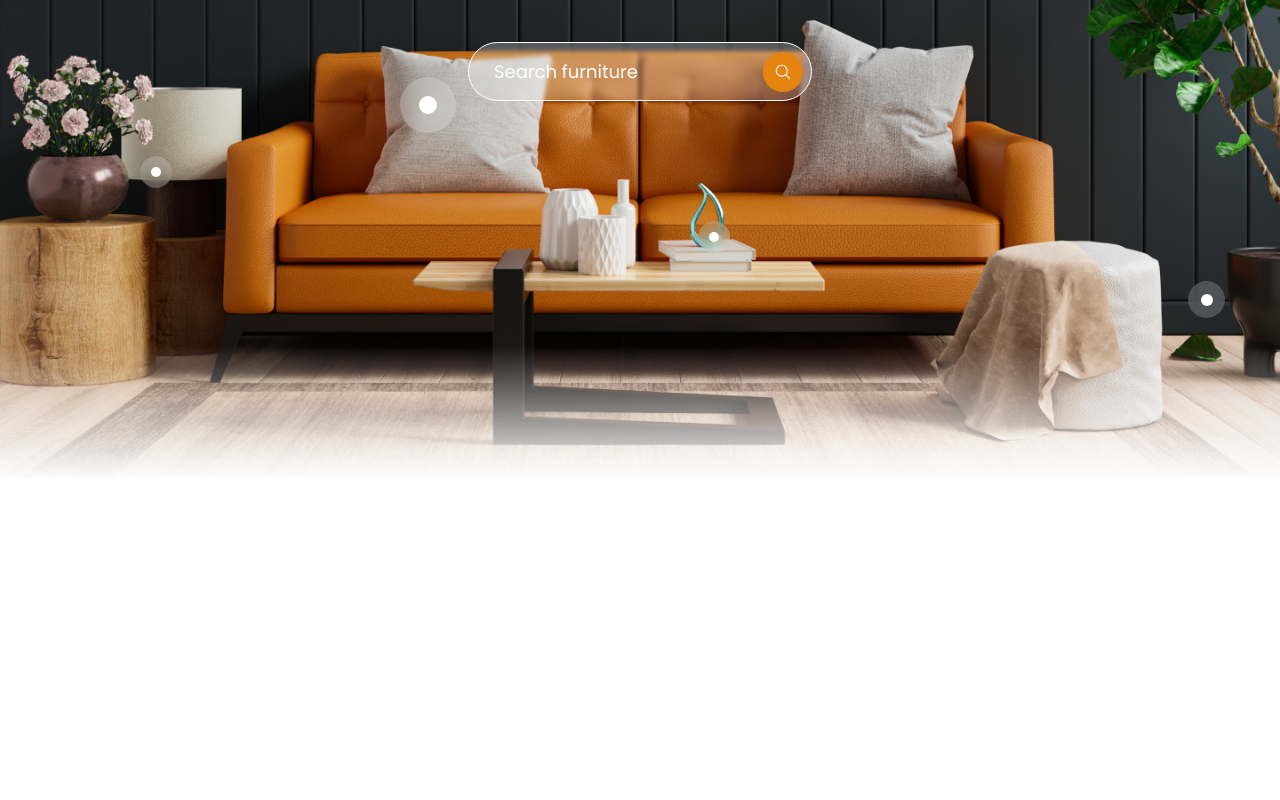
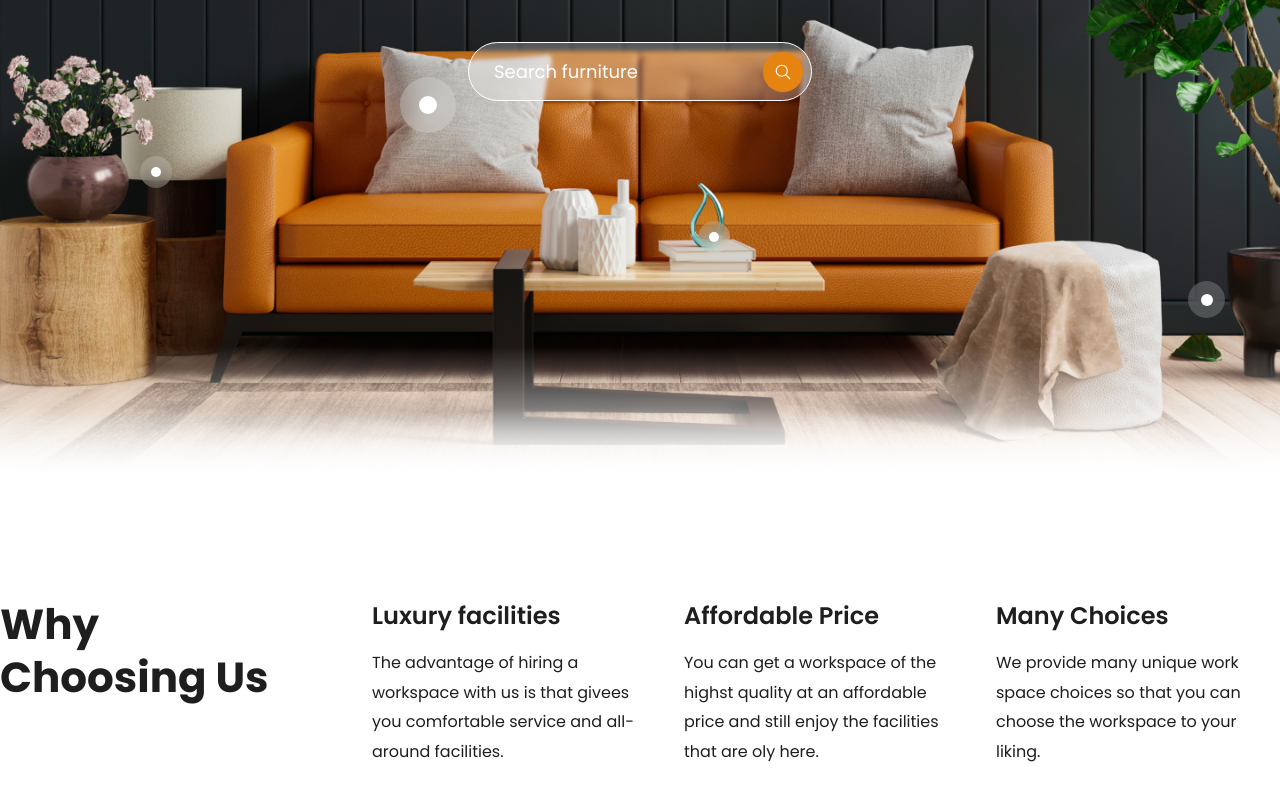
Before and after one commit to shadafhossain01/Panto-Landing-Page, a React (Vite) app: page / in a window 1280 px wide. Shown: the part 482-1282 px from the top of the page. Before the commit the page ends 960 px from the top, so only its background shows below. Built offline with nearby package versions, Linux system fonts and the light colour scheme.

Commit message:
Why Us Section Done

```diff
--- a/src/components/Container.jsx
+++ b/src/components/Container.jsx
@@ -1,7 +1,7 @@
 import React from "react";
 
 const Container = ({children}) => {
-  return <div className="md:max-w-7xl mx-auto">{children}</div>;
+  return <div className="md:max-w-7xl mx-auto px-[5px] xl:px-0">{children}</div>;
 };
 
 export default Container;
--- a/src/pages/home/Hero.jsx
+++ b/src/pages/home/Hero.jsx
@@ -9,8 +9,7 @@ const Hero = () => {
       className="bg-cover bg-center h-screen md:h-[120vh] bg-no-repeat w-full relative"
       style={{ backgroundImage: `url(${herobg})` }}
     >
-
-    {/*  content Section */}
+      {/*  content Section */}
       <div className="text-center pt-[180px]">
         <h1 className="font-['Poppins'] font-medium text-[25px] md:text-[50px] lg:text-[64px] leading-[130%] text-white mb-10 md:mb-14">
           Make your interior more <br /> minimalistic & modern
@@ -31,17 +30,28 @@ const Hero = () => {
         </div>
       </div>
 
+      <div className="absolute bottom-0 h-[140px]  left-0 bg-linear-to-t from-white via-transparent to-transparent w-full">
+      </div>
+
       {/*  tooltips section */}
-      <div className={`hidden xl:flex w-[56px] absolute h-[56px] bottom-[345px] left-[400px]  rounded-full justify-center items-center bg-white/20 backdrop-blur-sm cursor-pointer group`} >
+      <div
+        className={`hidden xl:flex w-[56px] absolute h-[56px] bottom-[345px] left-[400px]  rounded-full justify-center items-center bg-white/20 backdrop-blur-sm cursor-pointer group`}
+      >
         <Tooltip size={"18px"} />
       </div>
-      <div className={`hidden xl:flex w-[32px] absolute h-[32px] bottom-[290px] left-[140px]  rounded-full justify-center items-center bg-white/20 backdrop-blur-sm cursor-pointer group`} >
+      <div
+        className={`hidden xl:flex w-[32px] absolute h-[32px] bottom-[290px] left-[140px]  rounded-full justify-center items-center bg-white/20 backdrop-blur-sm cursor-pointer group`}
+      >
         <Tooltip size={"10px"} />
       </div>
-      <div className={`hidden xl:flex w-[37px] absolute h-[37px] bottom-[160px] right-[55px]  rounded-full justify-center items-center bg-white/20 backdrop-blur-sm cursor-pointer group`} >
+      <div
+        className={`hidden xl:flex w-[37px] absolute h-[37px] bottom-[160px] right-[55px]  rounded-full justify-center items-center bg-white/20 backdrop-blur-sm cursor-pointer group`}
+      >
         <Tooltip size={"12px"} />
       </div>
-      <div className={`hidden xl:flex w-[32px] absolute h-[32px] bottom-[225px] right-[43%]  rounded-full justify-center items-center bg-white/20 backdrop-blur-sm cursor-pointer group`} >
+      <div
+        className={`hidden xl:flex w-[32px] absolute h-[32px] bottom-[225px] right-[43%]  rounded-full justify-center items-center bg-white/20 backdrop-blur-sm cursor-pointer group`}
+      >
         <Tooltip size={"10px"} />
       </div>
     </section>
--- a/src/pages/home/Home.jsx
+++ b/src/pages/home/Home.jsx
@@ -1,11 +1,12 @@
 import React from "react";
 import Hero from "./Hero";
+import Whyus from "./Whyus";
 
 const Home = () => {
   return (
     <>
-      {/* Hero Section */}
         <Hero />
+        <Whyus/>
     </>
   );
 };
--- /dev/null
+++ b/src/pages/home/Whyus.jsx
@@ -0,0 +1,49 @@
+import React from "react";
+import Container from "../../components/Container";
+
+const Whyus = () => {
+
+    const chosseUsText = [
+      {
+        heading: "Luxury facilities",
+        content:
+          "The advantage of hiring a workspace with us is that givees you comfortable service and all-around facilities.",
+      },
+      {
+        heading: "Affordable Price",
+        content:
+          "You can get a workspace of the highst quality at an affordable price and still enjoy the facilities that are oly here.",
+      },
+      {
+        heading: "Many Choices",
+        content:
+          "We provide many unique work space choices so that you can choose the workspace to your liking.",
+      },
+    ];
+
+  return (
+    <Container>
+      <div className=" py-[15px] md:py-[120px] flex-col  xl:flex-row flex justify-between">
+        <div>
+          <h2 className=" font-bold text-[#1E1E1E] font-['Poppins'] text-[42px] leading-[53px] mb-7 xl:mb-0 ">
+            Why <br /> Choosing Us
+          </h2>
+        </div>
+        <div className="flex-col md:flex-row  flex justify-between gap-x-[28px]">
+          {chosseUsText.map((item) => (
+            <div key={item.heading} className="w-[284px] mt-[25px] md:mt-0">
+              <h3 className=" font-semibold text-[#1E1E1E] font-['Poppins'] text-[24px] leading-[36px] mb-[14px] ">
+                {item.heading}
+              </h3>
+              <p className=" text-[#1E1E1E] font-['Poppins'] text-[16px] leading-[185%] ">
+                {item.content}
+              </p>
+            </div>
+          ))}
+        </div>
+      </div>
+    </Container>
+  );
+};
+
+export default Whyus;
```
